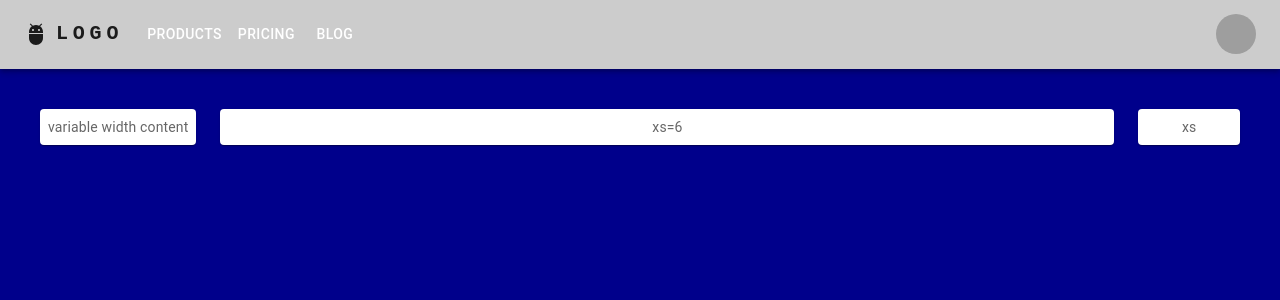
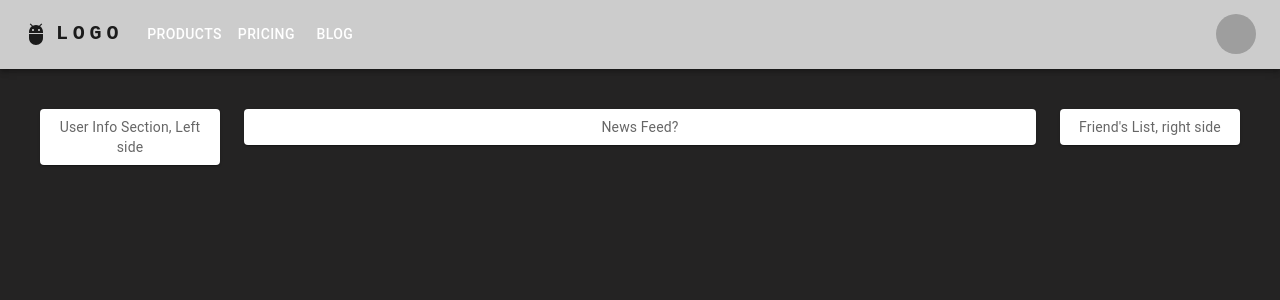
Before and after one commit to cortinabryan/Social-Media-App, a React (Create React App) app in the folder client/: page / in a window 1280 px wide. Shown: the top 300 px of the page. Built offline with nearby package versions, Linux system fonts and the light colour scheme; grey boxes are pictures that could not be loaded.

Commit message:
changed background color, Labeled and modified grid

```diff
--- a/client/src/components/Home.tsx
+++ b/client/src/components/Home.tsx
@@ -3,6 +3,7 @@ import { styled } from "@mui/material/styles";
 import Box from "@mui/material/Box";
 import Paper from "@mui/material/Paper";
 import Grid from "@mui/material/Unstable_Grid2";
+import { orange } from "@mui/material/colors";
 
 const Item = styled(Paper)(({ theme }) => ({
   backgroundColor: theme.palette.mode === "dark" ? "#1A2027" : "#fff",
@@ -15,15 +16,15 @@ const Item = styled(Paper)(({ theme }) => ({
 export default function VariableWidthGrid() {
   return (
     <Box sx={{ flexGrow: 1, p: 5 }}>
-      <Grid container spacing={3}>
-        <Grid xs="auto">
-          <Item>variable width content</Item>
+      <Grid container spacing={3} color={orange[500]}>
+        <Grid xs={2}>
+          <Item>User Info Section, Left side</Item>
         </Grid>
-        <Grid xs={9}>
-          <Item>xs=6</Item>
+        <Grid xs={8}>
+          <Item>News Feed?</Item>
         </Grid>
-        <Grid xs>
-          <Item>xs</Item>
+        <Grid xs={2}>
+          <Item>Friend's List, right side</Item>
         </Grid>
       </Grid>
     </Box>
--- a/client/src/index.css
+++ b/client/src/index.css
@@ -5,7 +5,7 @@ html {
 body {
   margin: 0;
   color: white;
-  background-color: darkblue;
+  background-color: #242323;
 }
 
 .test {
```
